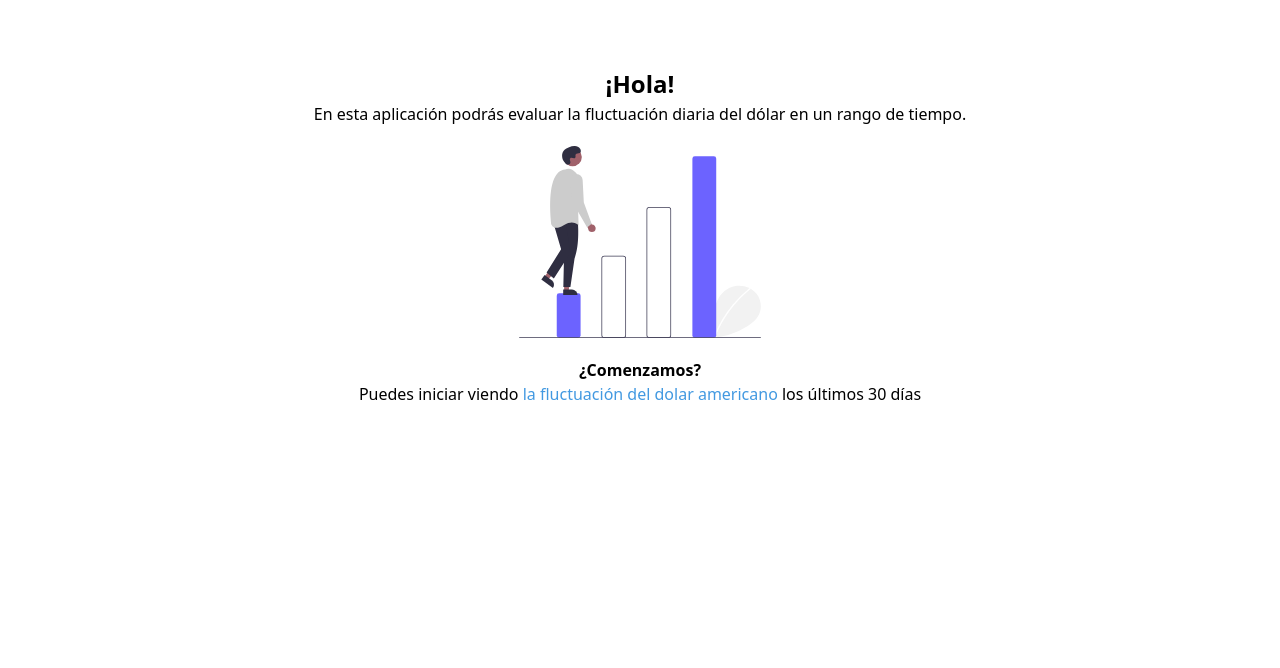
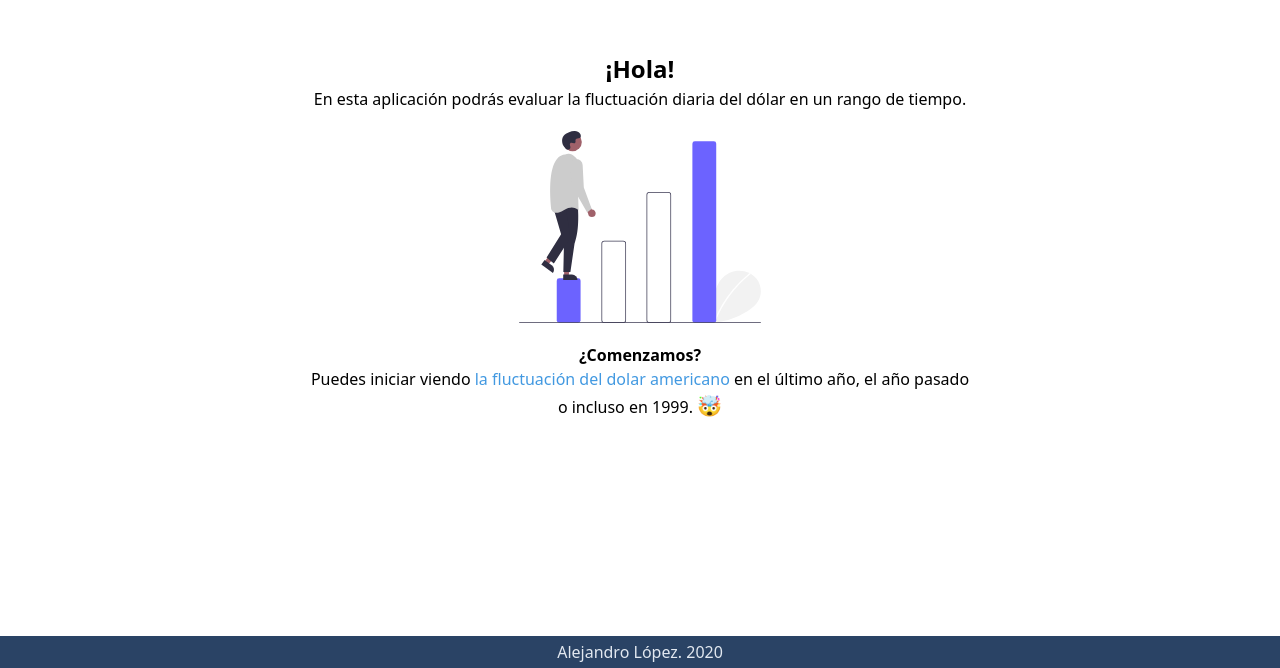
Before and after one commit to arlopezg/dollar-variance, a Nuxt app: page / in a window 1280 px wide. Shown: the part 164-832 px from the top of the page. Before the commit the page ends 800 px from the top, so only its background shows below. Built offline with nearby package versions, Linux system fonts and the light colour scheme.

Commit message:
feat: mejoras visuales

```diff
--- a/layouts/default.vue
+++ b/layouts/default.vue
@@ -1,6 +1,7 @@
 <template>
-  <div class="min-h-screen flex flex-col justify-between">
-    <Nuxt />
+  <div class="flex flex-col justify-between">
+    <Nuxt class="min-h-screen" />
+    <Footer />
   </div>
 </template>
 
--- a/pages/index.vue
+++ b/pages/index.vue
@@ -19,7 +19,9 @@
         <nuxt-link type="button" to="/variacion" class="text-blue-500">
           la fluctuación del dolar americano
         </nuxt-link>
-        los últimos 30 días
+        en el último año, el año pasado <br />
+        o incluso en 1999.
+        <span class="text-xl">🤯</span>
       </p>
 
       <nuxt-link
```
Also changed, not shown: static/undraw/datepicker.svg (added).
